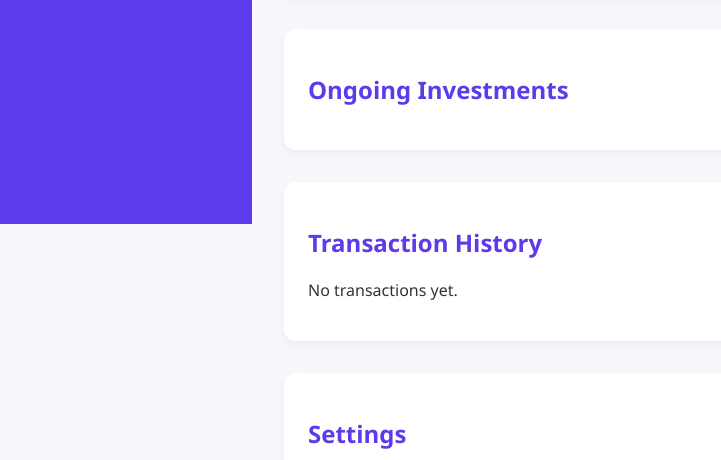
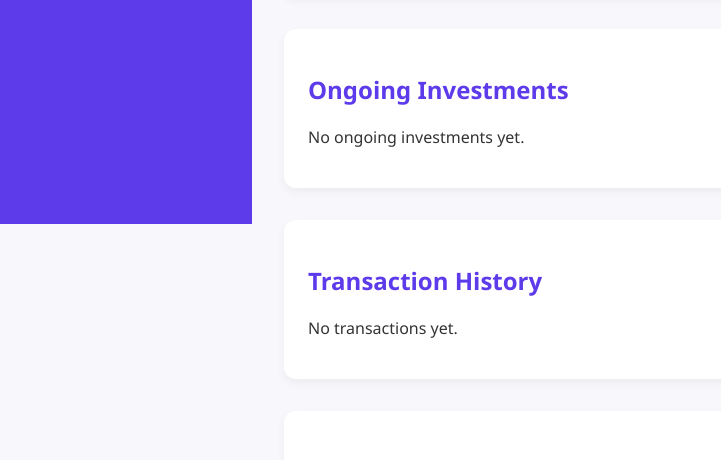
Before and after one commit to direeo/enormico, a plain HTML site: page dashboard.html in a window 1280 px wide. Shown: the part 640-1100 px from the top of the page, without its empty margins (0-721 px from the left). Drawn offline with Linux system fonts and the light colour scheme.

Commit message:
Add files via upload

```diff
--- a/dashboard.html
+++ b/dashboard.html
@@ -43,9 +43,10 @@
 
       <section id="investments">
         <h2>Ongoing Investments</h2>
-        <ul>
+        <ul id="investmentList">
 
-        </ul>
+       </ul>
+
       </section>
 
       <section id="history">
--- a/dashboard.js
+++ b/dashboard.js
@@ -25,13 +25,19 @@ document.addEventListener("DOMContentLoaded", () => {
 
 window.addEventListener("DOMContentLoaded", () => {
   const investments = JSON.parse(localStorage.getItem("investments")) || [];
-  const list = document.querySelector("#investments ul");
+  const list = document.getElementById("investmentList");
 
-  investments.forEach(investment => {
-    const li = document.createElement("li");
-    li.textContent = `₦${investment.amount.toLocaleString()} - ${investment.roi}% ROI - Status: ${investment.status}`;
-    list.appendChild(li);
-  });
+  if (investments.length === 0) {
+    const emptyMsg = document.createElement("p");
+    emptyMsg.textContent = "No ongoing investments yet.";
+    list.parentElement.appendChild(emptyMsg);
+  } else {
+    investments.forEach(investment => {
+      const li = document.createElement("li");
+      li.textContent = `₦${investment.amount.toLocaleString()} - ${investment.roi}% ROI - Status: ${investment.status}`;
+      list.appendChild(li);
+    });
+  }
 
 
   const username = localStorage.getItem("username") || "Guest";
```
